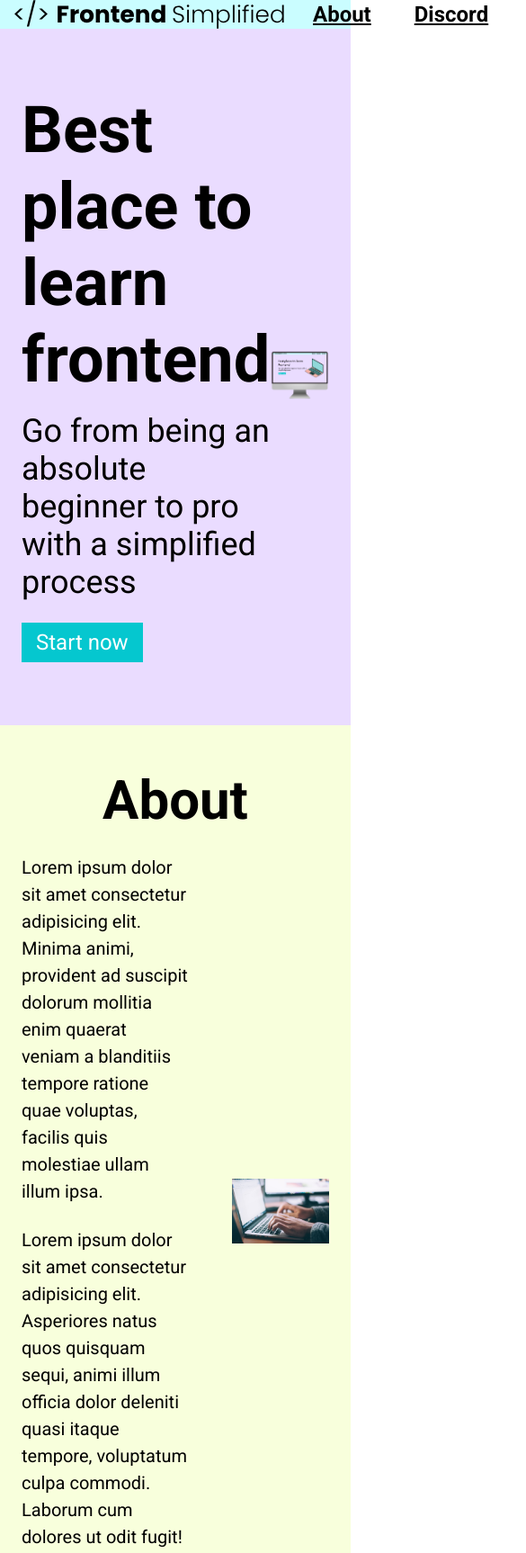
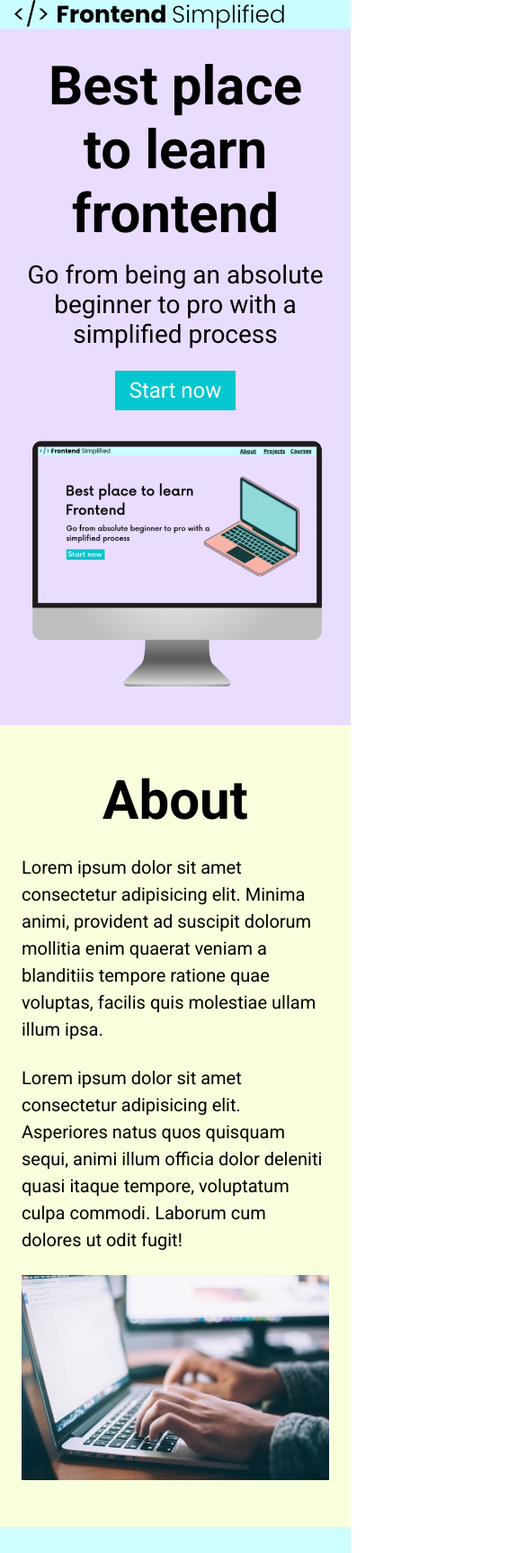
Before and after one commit to jaclar49/BeginnerSite, a plain HTML site: page index.html in a window 390 px wide. Shown: the top 1726 px of the page at 90% size, 585 px wide, since content can reach past the window. Drawn offline with Linux system fonts and the light colour scheme.

Commit message:
added responsiveness

```diff
--- a/index.html
+++ b/index.html
@@ -19,13 +19,13 @@
       </nav>
       <header>
         <div class="row">
-          <div>
+          <div class="home__description">
             <h1>Best place to learn frontend</h1>
             <p class="subheader">
               Go from being an absolute beginner to pro with a simplified
               process
             </p>
-            <button>Start now</button>
+            <button class="home__description--button">Start now</button>
           </div>
           <figure>
             <img src="./assets/laptop.png" alt="Home page image" />
--- a/styles.css
+++ b/styles.css
@@ -134,6 +134,8 @@ form {
     max-width: 600px;
     display: flex;
     flex-direction: column;
+    padding: 0 24px;
+    margin: 0 auto;
 }
 
 input, textarea {
@@ -163,3 +165,73 @@ footer {
 .footer__link {
     padding: 0 16px;
 }
+
+/*SMALL PHONES, TABLETS, LARGE SMARTPHONES */
+@media (max-width: 728px) {
+    .row {
+        flex-direction: column;
+    }
+
+    .home__description {
+        margin-bottom: 24px;
+        display: flex;
+        flex-direction: column;
+        align-items: center;
+    }
+
+    .home__description--button {
+        max-width: 240px;
+    }
+
+    h1 {
+        text-align: center;
+        font-size: 60px;
+    }
+
+    .subheader {
+        text-align: center;
+        font-size: 28px;
+    }
+
+    ul {
+        display: none;
+    }
+
+    .section__description {
+        flex-direction: column;
+
+    }
+
+    .section__description--wrapper {
+        width: 100%;
+    }
+
+    .about__img--wrapper {
+
+        width: 100%;
+    }
+
+    #discord .section__description {
+        flex-direction: column-reverse;
+    }
+
+    footer {
+        padding: 48px 24px;
+    }
+
+    .footer__logo {
+        max-width: 360px;
+
+    }
+
+    .footer__link {
+        padding: 0 4px;
+        font-size: 18px;
+    }
+
+    .footer__links {
+        margin-bottom: 24px;
+    }
+
+
+}
```
